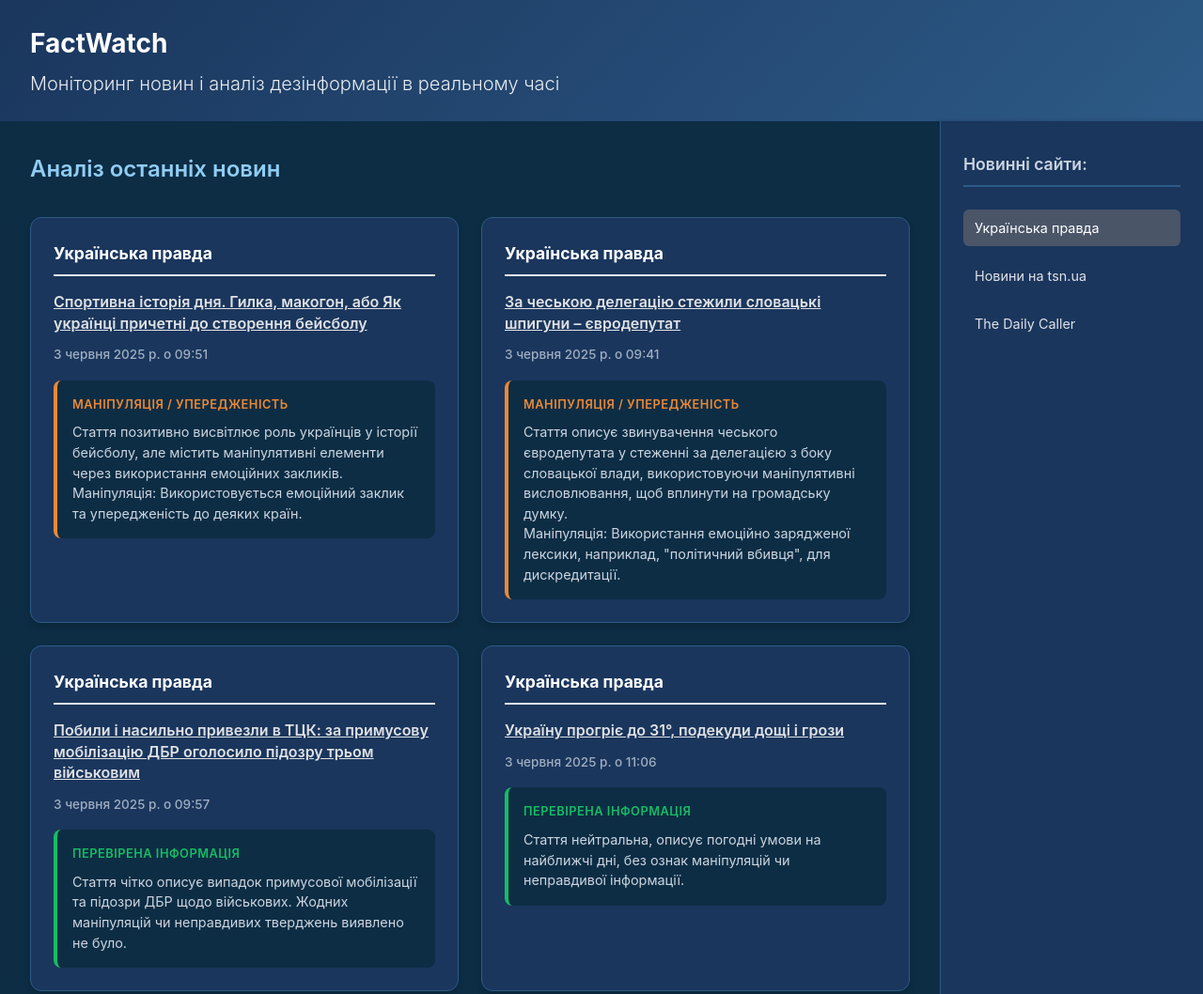
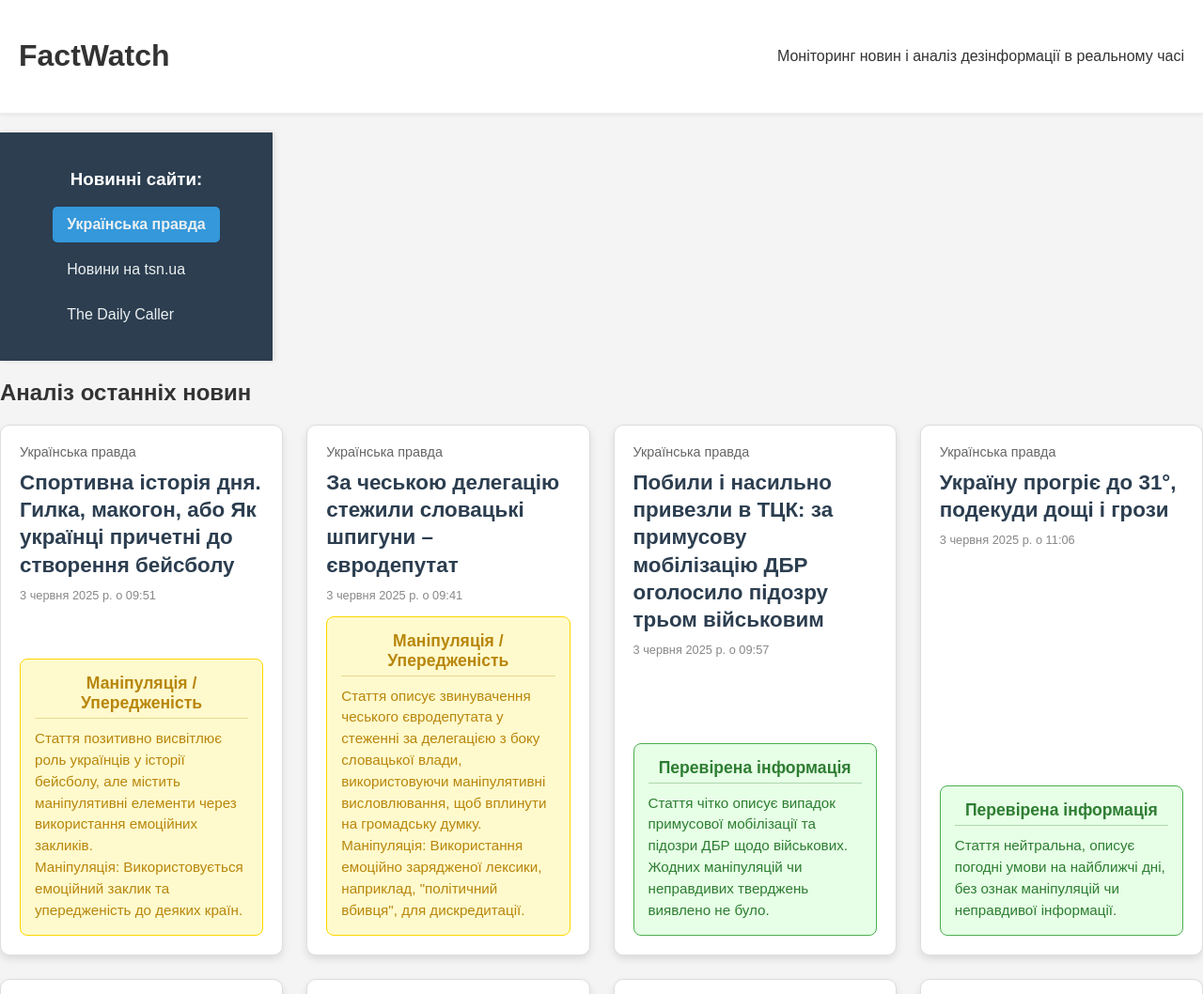
Before and after one commit to Madilyar/news_checker, a plain HTML site: page index.html in a window 1280 px wide. Shown: the top 1058 px of the page at 94% size. Drawn offline with Linux system fonts and the light colour scheme.

Commit message:
Update style.css

```diff
--- a/css/style.css
+++ b/css/style.css
@@ -1,270 +1,248 @@
-* {
+/* General Body Styles */
+body {
+    font-family: Arial, sans-serif;
     margin: 0;
     padding: 0;
-    box-sizing: border-box;
+    background-color: #f4f4f4;
+    color: #333;
+    display: flex;
+    min-height: 100vh;
 }
 
-body {
-    font-family: 'Inter', -apple-system, BlinkMacSystemFont, 'Segoe UI', Roboto, sans-serif;
-    line-height: 1.6;
-    color: #E0E2E5;
-    background-color: #071e2f;
+/* Sidebar Styles */
+.sidebar {
+    width: 250px;
+    background-color: #2c3e50; /* Темний синьо-сірий */
+    color: white;
+    padding: 20px;
+    box-shadow: 2px 0 5px rgba(0, 0, 0, 0.1);
+    display: flex;
+    flex-direction: column;
+    align-items: center; /* Центрування вмісту сайдбару */
 }
 
-.container {
-    max-width: 1400px;
-    margin: 0 auto;
-    min-height: 100vh;
-    display: grid;
-    grid-template-columns: 1fr 280px;
-    grid-template-rows: auto 1fr;
-    grid-template-areas:
-        "header header"
-        "main sidebar";
-    gap: 0;
+.logo {
+    margin-bottom: 30px;
+    text-align: center;
 }
 
-/* Header */
-.header {
-    grid-area: header;
-    background: linear-gradient(135deg, #1a365d 0%, #2d5a87 100%);
-    color: white;
-    padding: 1.5rem 2rem;
-    box-shadow: 0 2px 4px rgba(0,0,0,0.1);
+.logo img {
+    width: 80px; /* Розмір логотипу */
+    height: 80px;
+    border-radius: 50%; /* Кругле зображення */
+    object-fit: cover;
+    margin-bottom: 10px;
 }
 
-    .header h1 {
-        font-size: 1.75rem;
-        font-weight: 700;
-        margin-bottom: 0.25rem;
+.logo h1 {
+    font-size: 2em; /* <--- ЗМІНИТИ ТУТ для FactWatch */
+    margin: 0;
+    color: #ecf0f1; /* Світло-сірий */
 }
 
-    .header p {
-        font-size: 1.25rem;
-        opacity: 0.9;
-        font-weight: 300;
-    }
-
-/* Sidebar */
-.sidebar {
-    grid-area: sidebar;
-    background: #1a365d;
-    padding: 2rem 1.5rem;
-    border-left: 1px solid #2d5a87;
-    box-shadow: -2px 0 4px rgba(0,0,0,0.2);
-}
-
-    .sidebar h3 {
-        font-size: 1.1rem;
-        font-weight: 600;
-        color: #CBD5E0;
-        margin-bottom: 1.5rem;
-        padding-bottom: 0.5rem;
-        border-bottom: 2px solid #2d5a87;
+.nav-menu {
+    width: 100%; /* Займає всю ширину сайдбару */
 }
 
 .nav-list {
     list-style: none;
+    padding: 0;
+    margin: 0;
 }
 
 .nav-list li {
-        margin-bottom: 0.75rem;
+    margin-bottom: 10px;
 }
 
-
 .nav-list a {
-        color: #E0E2E5;
+    display: block;
+    color: #ecf0f1; /* Світло-сірий */
     text-decoration: none;
-        font-size: 0.9rem;
-        padding: 0.5rem 0.75rem;
-        border-radius: 6px;
-        display: block;
-        transition: all 0.2s ease;
+    padding: 10px 15px;
+    border-radius: 5px;
+    transition: background-color 0.3s ease;
 }
 
 .nav-list a:hover {
-            background-color: #2d5a87;
-            color: #FFFFFF;
-            transform: translateX(4px);
+    background-color: #34495e; /* Трохи темніший при наведенні */
 }
 
 .nav-list a.active {
-            background-color: #4A5568;
-            color: white;
+    background-color: #3498db; /* Блакитний для активної сторінки */
+    font-weight: bold;
 }
 
-/* Main Content */
-.main {
-    grid-area: main;
-    padding: 2rem;
-    background-color: #0d2d44;
+/* Main Content Styles */
+.main-content {
+    flex-grow: 1; /* Займає решту простору */
+    padding: 20px;
+    background-color: #f9f9f9;
 }
 
-.content-header {
-    margin-bottom: 2rem;
+.header {
+    background-color: #fff;
+    padding: 20px;
+    border-bottom: 1px solid #eee;
+    margin-bottom: 20px;
+    box-shadow: 0 2px 3px rgba(0, 0, 0, 0.05);
+    display: flex;
+    justify-content: space-between;
+    align-items: center;
 }
 
-    .content-header h2 {
-        font-size: 1.5rem;
-        color: #90CDF4;
-        margin-bottom: 0.5rem;
-        font-weight: 600;
+.header h2 {
+    margin: 0;
+    color: #2c3e50;
 }
 
-    .content-header p {
-        color: #CBD5E0;
-        font-size: 0.95rem;
+/* News Grid */
+.news-grid {
+    display: grid;
+    grid-template-columns: repeat(auto-fill, minmax(300px, 1fr));
+    gap: 25px; /* Збільшив простір між картками */
 }
 
-.news-grid {
-    display: grid;
-    grid-template-columns: repeat(auto-fit, minmax(350px, 1fr));
-    gap: 1.5rem;
-}
-
+/* News Card Styles */
 .news-card {
-    background: #1a365d;
-    border-radius: 12px;
-    padding: 1.5rem;
-    box-shadow: 0 4px 6px rgba(0,0,0,0.15);
-    border: 1px solid #2d5a87;
-    transition: all 0.3s ease;
+    background-color: #fff;
+    border: 1px solid #ddd; /* <--- ЗМІНИТИ ТУТ для прибирання обводки */
+    border-radius: 10px;
+    padding: 20px;
+    box-shadow: 0 4px 8px rgba(0, 0, 0, 0.1); /* <--- АБО ТУТ, якщо ви хочете прибрати тінь */
+    transition: transform 0.2s ease-in-out;
+    display: flex;
+    flex-direction: column;
 }
 
 .news-card:hover {
-        transform: translateY(-3px); /* ,, */
-        box-shadow: 0 8px 25px rgba(0,0,0,0.3);
+    transform: translateY(-5px);
 }
 
-/* дублікат */
-/* .nav-list a:hover {
-    text-decoration: underline;
-    color: #f0f0f0;
-} */
-
-/* дублікат */
-/* .news-card:hover {
-    transform: translateY(-30px);
-    box-shadow: 0 8px 25px rgba(0,0,0,0.3);
-} */
-
 .source-name {
-    font-size: 1.1rem;
-    font-weight: 700;
-    color: #FFFFFF;
-    margin-bottom: 1rem;
-    padding-bottom: 0.5rem;
-    border-bottom: 2px solid #e2e8f0;
+    font-size: 0.9em;
+    color: #666;
+    margin-bottom: 10px;
 }
 
 .headline {
-    font-size: 1rem;
-    font-weight: 600;
-    color: #E0E2E5;
-    margin-bottom: 0.75rem;
-    line-height: 1.4;
+    font-size: 1.4em; /* Збільшення розміру заголовка */
+    margin-top: 0;
+    margin-bottom: 10px;
+    line-height: 1.3;
 }
 
-
 .headline a {
-        color: #E0E2E5;
-        text-decoration: underline;/*додав підкреслення */
+    color: #2c3e50;
+    text-decoration: none;
+    transition: color 0.3s ease;
 }
 
 .headline a:hover {
-            color: #FFFFFF;
-            text-decoration: underline;
+    color: #3498db;
 }
 
 .news-date {
-    font-size: 0.85rem;
-    color: #A0AEC0;
-    margin-bottom: 1rem;
-    font-weight: 500;
+    font-size: 0.8em;
+    color: #888;
+    margin-bottom: 15px;
 }
 
 .analysis {
-    background: #0d2d44;
-    padding: 1rem;
+    padding: 15px;
     border-radius: 8px;
-    border-left: 4px solid #2d5a87;
+    margin-top: auto; /* Притискає аналіз до низу картки */
+    display: flex;
+    flex-direction: column;
+    gap: 10px;
 }
 
 .analysis-label {
-    font-size: 0.8rem;
-    font-weight: 600;
-    text-transform: uppercase;
-    letter-spacing: 0.5px;
-    margin-bottom: 0.5rem;
-    color: #CBD5E0;
+    font-weight: bold;
+    font-size: 1.1em;
+    text-align: center;
+    padding-bottom: 5px;
+    border-bottom: 1px solid rgba(255, 255, 255, 0.3); /* Лінія під заголовком аналізу */
 }
 
 .analysis-text {
-    font-size: 0.9rem;
-    color: #CBD5E0;
+    font-size: 0.95em;
     line-height: 1.5;
 }
 
-/* Status indicators */
+/* Analysis Status Colors */
 .status-verified {
-    border-left-color: #15BD65;
+    background-color: #e6ffe6; /* Дуже світло-зелений */
+    border: 1px solid #4CAF50;
+    color: #2e7d32;
 }
 
 .status-verified .analysis-label {
-        color: #15BD65;
+    color: #2e7d32;
+    border-bottom-color: rgba(46, 125, 50, 0.3);
 }
 
 .status-questionable {
-    border-left-color: #ed8936;
+    background-color: #fffacd; /* Світло-жовтий */
+    border: 1px solid #FFD700;
+    color: #b8860b;
 }
 
 .status-questionable .analysis-label {
-        color: #ed8936;
+    color: #b8860b;
+    border-bottom-color: rgba(184, 134, 11, 0.3);
 }
 
 .status-false {
-    border-left-color: #D03939;
+    background-color: #ffe6e6; /* Дуже світло-червоний */
+    border: 1px solid #F44336;
+    color: #c62828;
 }
 
 .status-false .analysis-label {
-        color: #D03939;
+    color: #c62828;
+    border-bottom-color: rgba(198, 40, 40, 0.3);
+}
+
+.status-neutral {
+    background-color: #f0f0f0; /* Світло-сірий */
+    border: 1px solid #ccc;
+    color: #555;
+}
+
+.status-neutral .analysis-label {
+    color: #555;
+    border-bottom-color: rgba(85, 85, 85, 0.3);
 }
 
 /* Responsive Design */
-@media (max-width: 1024px) {
-    .container {
-        grid-template-columns: 1fr;
-        grid-template-areas:
-            "header"
-            "sidebar"
-            "main";
+@media (max-width: 768px) {
+    body {
+        flex-direction: column;
     }
 
     .sidebar {
-        border-left: none;
-        border-bottom: 1px solid #e2e8f0;
-        box-shadow: 0 2px 4px rgba(0,0,0,0.05);
+        width: 100%;
+        height: auto;
+        padding: 10px 20px;
+        flex-direction: row;
+        justify-content: space-between;
+        align-items: center;
     }
 
-    .news-grid {
-        grid-template-columns: 1fr;
+    .sidebar .logo {
+        margin-bottom: 0;
+    }
+
+    .sidebar .logo h1 {
+        font-size: 1.8em; /* Менший розмір на мобільних */
+    }
+
+    .sidebar .nav-menu {
+        display: none; /* Можна додати кнопку-бургер для мобільних */
+    }
+
+    .header {
+        flex-direction: column;
+        align-items: flex-start;
     }
 }
-
-@media (max-width: 768px) {
-    .header {
-        padding: 1rem;
-    }
-
-    .main {
-        padding: 1rem;
-    }
-
-    .sidebar {
-        padding: 1rem;
-    }
-
-    .news-card {
-        padding: 1rem;
-    }
-}
```
Lines whose indentation alone changed are shown as unchanged.
